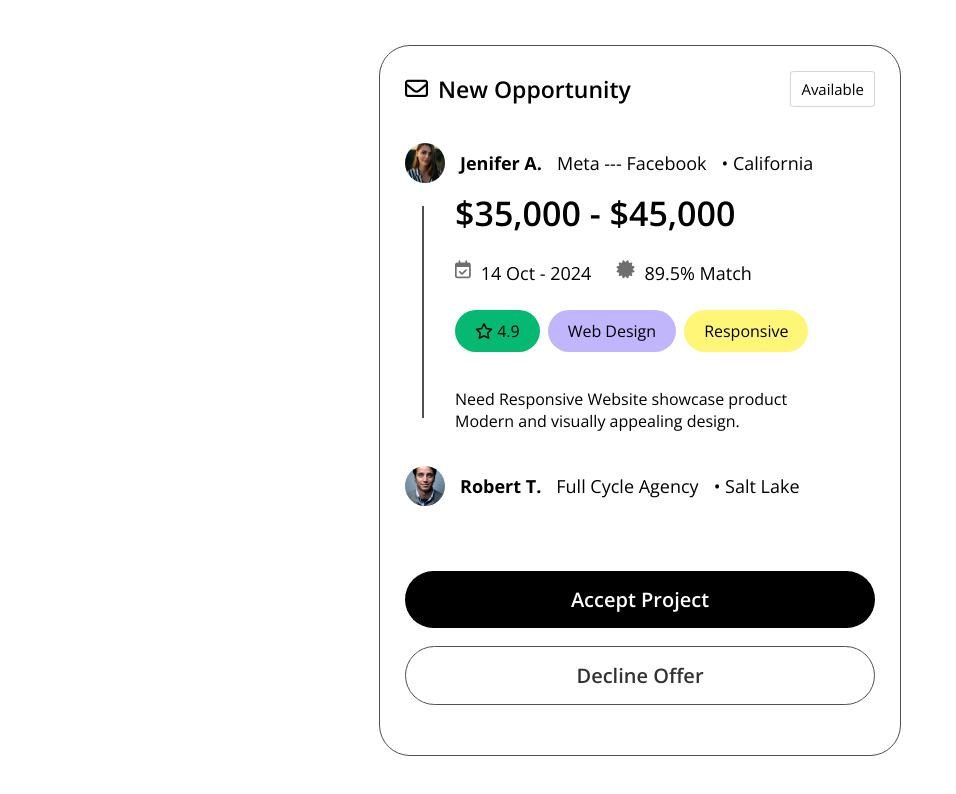
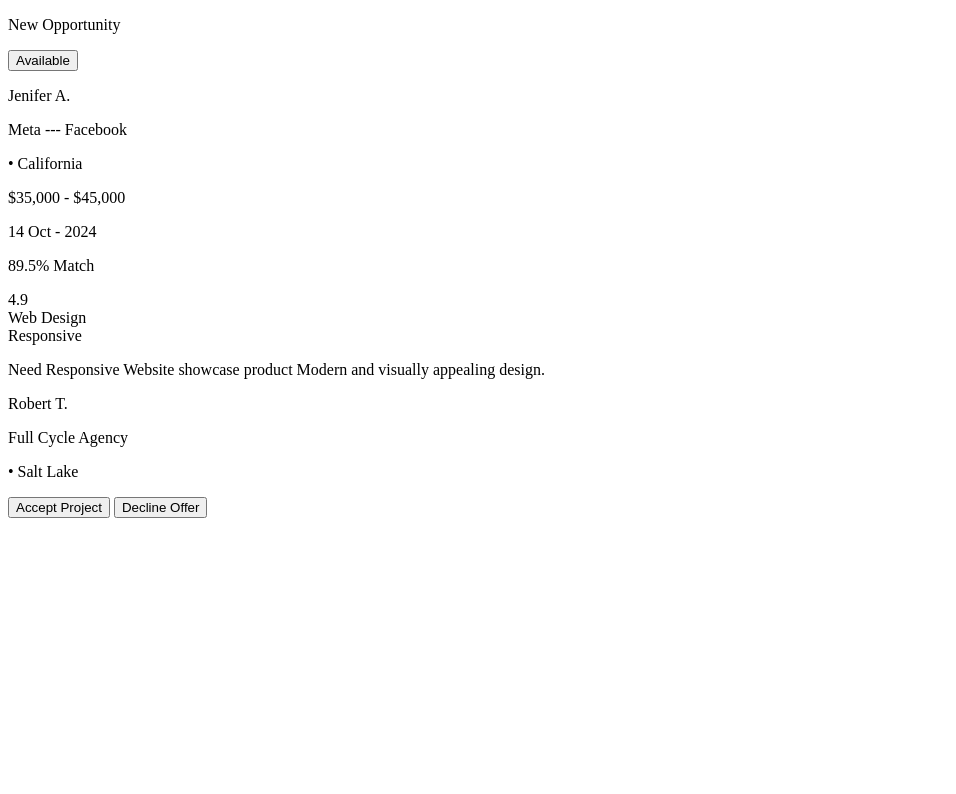
Before and after one commit to GazdagB/tailwind-vs-css, a plain HTML site: page index.html in a window 1280 px wide. Shown: the whole page, without its empty margins (0-956 px from the left). Drawn offline with nearby package versions, Linux system fonts and the light colour scheme.

Commit message:
Starting Point

```diff
--- a/index.html
+++ b/index.html
@@ -4,20 +4,14 @@
     <meta charset="UTF-8">
     <meta name="viewport" content="width=device-width, initial-scale=1.0">
     <title>Tailwind Vs CSS</title>
-    <link rel="stylesheet" href="style.css">
-    <link rel="stylesheet" href="https://cdnjs.cloudflare.com/ajax/libs/font-awesome/6.7.2/css/all.min.css">
-    <link rel="preconnect" href="https://fonts.googleapis.com">
-<link rel="preconnect" href="https://fonts.gstatic.com" crossorigin>
-<link href="https://fonts.googleapis.com/css2?family=Open+Sans:ital,wght@0,300..800;1,300..800&display=swap" rel="stylesheet">
 </head>
 <body>
-    <div class="card-container">
+    <div>
         <!-- Vertical Line -->
-        <div class="vertical-line"></div>
+        <div></div>
         <!-- Title and status -->
-        <div class="title-container">
+        <div>
             <div>
-                <i class="fa-regular fa-envelope"></i>
                 <p>New Opportunity</p>
             </div>
             <button>Available</button>
@@ -26,45 +20,45 @@
         <!-- Main Content Container  -->
         <div>
             <!-- User1 Info -->
-            <div class="user-container">
-                <div class="profile-circle profile1"></div>
-                <p class="bold">Jenifer A.</p>
+            <div >
+                <div></div>
+                <p >Jenifer A.</p>
                 <p>Meta --- Facebook</p>
                 <p>• California</p>
             </div>
 
-            <p class="pay">$35,000 - $45,000</p>
+            <p>$35,000 - $45,000</p>
 
-            <div class="details">
-                <p class="date"><i class="fa-regular fa-calendar-check"></i>14 Oct - 2024</p>
-                <p class="match"><i class="fa-solid fa-certificate"></i>89.5% Match</p>
+            <div>
+                <p></i>14 Oct - 2024</p>
+                <p></i>89.5% Match</p>
             </div>
 
             <!-- Tags -->
-            <div class="tags-container">
-                <div class="tag"><i class="fa-regular fa-star"></i> 4.9</div>
-                <div class="tag">Web Design</div>
-                <div class="tag">Responsive</div>
+            <div>
+                <div>4.9</div>
+                <div >Web Design</div>
+                <div>Responsive</div>
             </div>
 
             <!-- Description -->
-            <p class="description">
+            <p>
                 Need Responsive Website showcase product
                 Modern and visually appealing design.
             </p>
 
             <!-- User2 Info -->
-            <div class="user-container">
-                <div class="profile-circle profile2"></div>
-                <p class="bold">Robert T.</p>
+            <div>
+                <div></div>
+                <p>Robert T.</p>
                 <p>Full Cycle Agency</p>
                 <p>• Salt Lake</p>
             </div>
         </div>
         <!-- Button Container -->
-        <div class="button-container">
-            <button class="wide-btn wide-btn-black">Accept Project</button>
-            <button class="wide-btn wide-btn-white">Decline Offer</button>
+        <div>
+            <button>Accept Project</button>
+            <button>Decline Offer</button>
         </div>
     </div>
 </body>
--- a/style.css
+++ /dev/null
@@ -1,178 +0,0 @@
-* {
-  box-sizing: border-box;
-  padding: 0;
-  margin: 0;
-  font-family: "Open Sans", sans-serif;
-}
-
-body {
-  width: 100vw;
-  height: 100vh;
-  display: flex;
-  align-items: center;
-  justify-content: center;
-}
-
-.card-container {
-  border-radius: 31px;
-  border: 1px solid #505050;
-  padding: 25px;
-  width: 522px;
-  height: 711px;
-  position: relative;
-}
-
-.title-container {
-  display: flex;
-  justify-content: space-between;
-  margin-bottom: 36px;
-}
-
-.title-container div {
-  display: flex;
-  gap: 10px;
-  align-items: center;
-  font-size: 23px;
-}
-
-.title-container p {
-  font-weight: 600;
-}
-
-.title-container button {
-  padding: 7px 10px;
-  font-size: 15px;
-  background-color: white;
-  border-radius: 6%;
-  border: 1.5px solid #d5d5d5;
-}
-
-.profile-circle {
-  background-color: grey;
-  width: 40px;
-  aspect-ratio: 1/1;
-  border-radius: 100%;
-  background-size: cover;
-  background-position: center;
-}
-
-.profile1 {
-  background-image: url("./assets/woman-portrait.jpg");
-}
-
-.profile2 {
-  background-image: url("./assets/man-portrait.jpg");
-}
-
-.user-container {
-  display: flex;
-  align-items: center;
-  gap: 15px;
-  font-size: 18px;
-  margin-bottom: 7px;
-}
-
-.bold {
-  font-weight: bold;
-}
-
-.pay {
-  font-size: 34px;
-  font-weight: 600;
-  margin-bottom: 25px;
-}
-
-.details {
-  display: flex;
-  gap: 25px;
-  font-size: 18px;
-  margin-bottom: 25px;
-}
-
-.date,
-.match {
-  display: flex;
-  gap: 10px;
-}
-
-.date i,
-.match i {
-  color: #6e6e6e;
-}
-
-.tags-container {
-  display: flex;
-  gap: 8px;
-  margin-bottom: 36px;
-}
-
-.tag {
-  padding: 10px 20px;
-  border-radius: 50px;
-}
-
-.tags-container .tag:nth-child(1) {
-  background-color: #05b973;
-}
-
-.tags-container .tag:nth-child(2) {
-  background-color: #c1b6fc;
-}
-
-.tags-container .tag:nth-child(3) {
-  background-color: #fff677;
-}
-
-.description {
-  width: 374px;
-  margin-bottom: 34px;
-}
-
-.wide-btn {
-  width: 100%;
-  font-size: 20px;
-  font-weight: 600;
-  border-radius: 50px;
-  padding: 15px 10px;
-}
-
-.wide-btn-black {
-  border: none;
-  background-color: black;
-  color: white;
-}
-
-.wide-btn-white {
-  border: none;
-  background-color: transparent;
-  color: #333333;
-  border: 1px solid #505050;
-}
-
-.button-container {
-  display: flex;
-  flex-direction: column;
-  gap: 18px;
-  margin-top: 65px;
-}
-
-.vertical-line {
-  width: 1.5px;
-  height: 30%;
-  background-color: #505050;
-  position: absolute;
-  top: 160px;
-  left: 42px;
-}
-
-.pay,
-.details,
-.tags-container,
-.description {
-  margin-left: 50px;
-}
-
-button,
-.btn {
-  cursor: pointer;
-}
```
